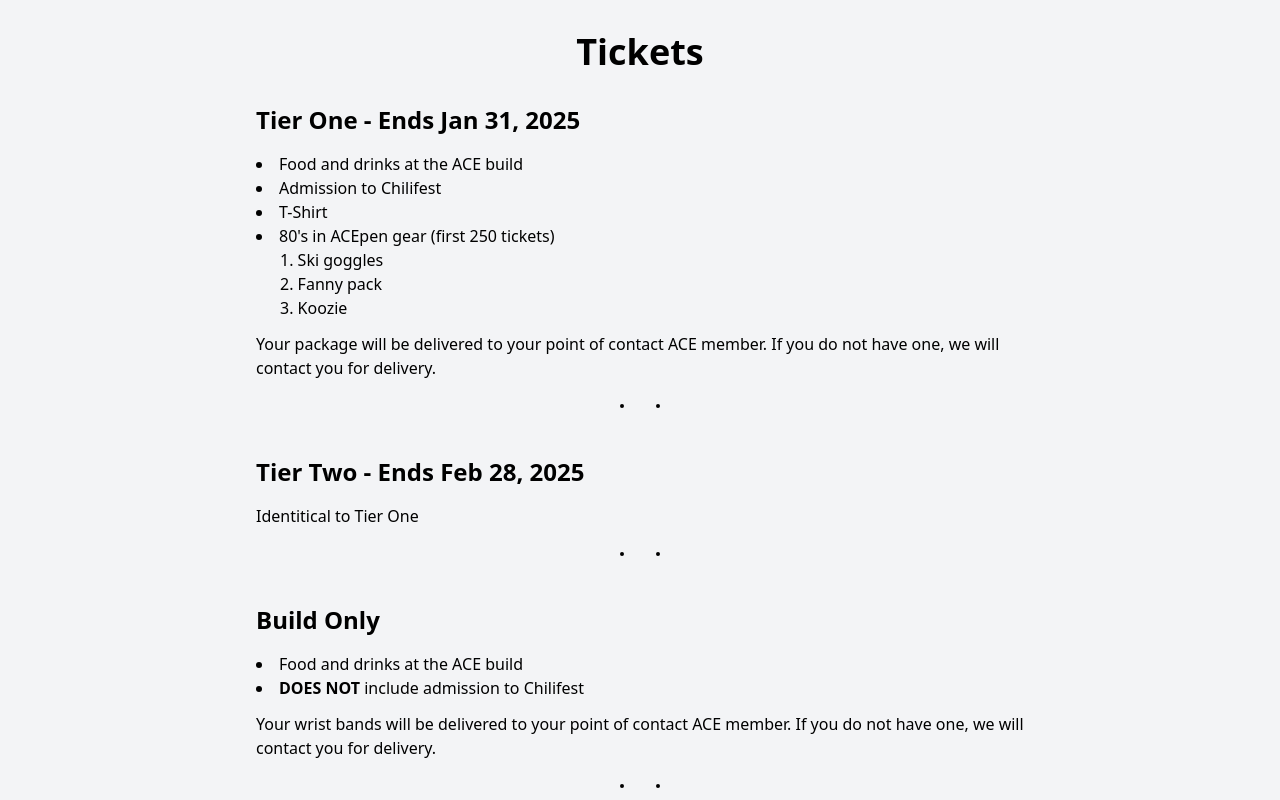
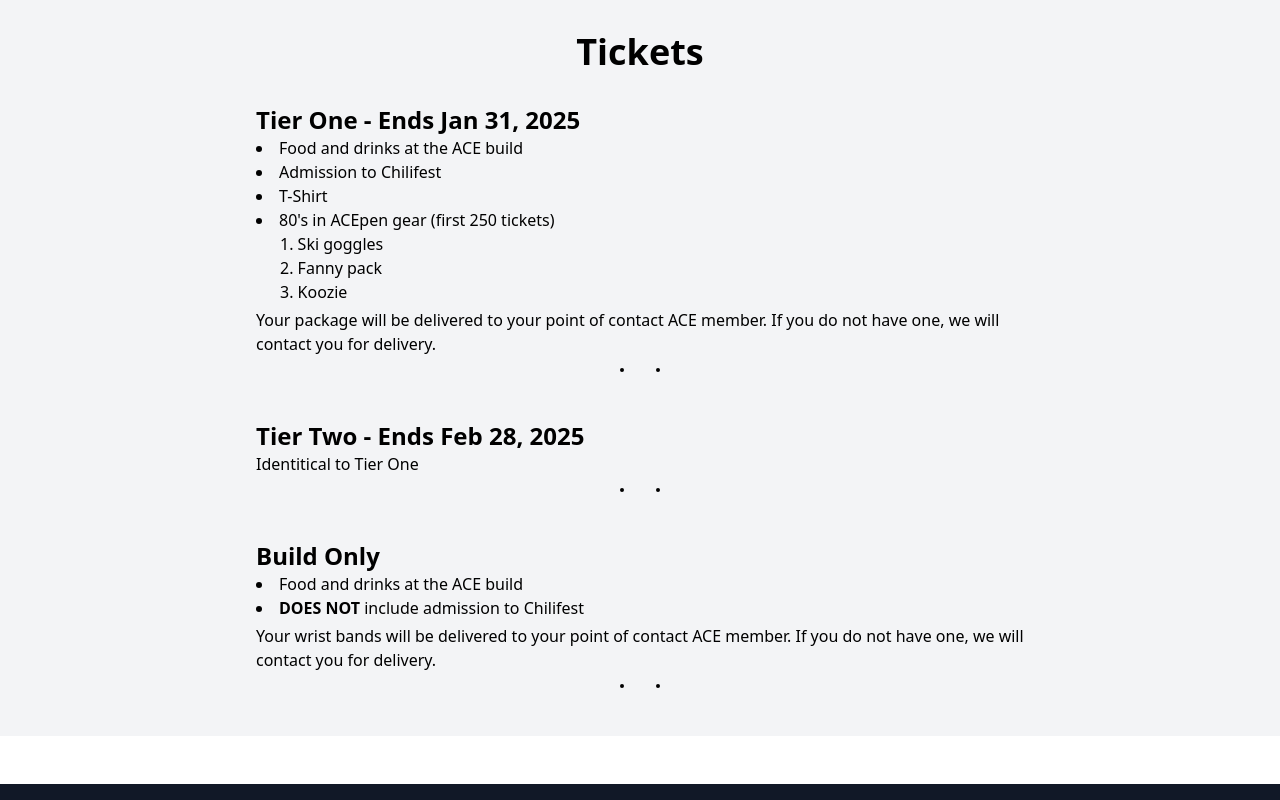
Before and after one commit to andrewlin27/ace-chilifest, a React (Create React App) app in the folder frontend/: page / in a window 1280 px wide. Shown: the part 3680-4480 px from the top of the page. Built offline with nearby package versions, Linux system fonts and the light colour scheme; the HTML template or start-up script is replaced by a standard one; a web font is replaced by a local one.

Commit message:
fix margins for tickets comp

```diff
--- a/frontend/src/components/Tickets.js
+++ b/frontend/src/components/Tickets.js
@@ -7,8 +7,8 @@
 
       {/* Tier One Tickets 130/195*/}
       <div className="mb-12">
-        <h3 className="text-2xl font-semibold mb-4">Tier One - Ends Jan 31, 2025</h3>
-        <ul className='list-disc list-inside mb-3'>
+        <h3 className="text-2xl font-semibold">Tier One - Ends Jan 31, 2025</h3>
+        <ul className='list-disc list-inside mb-1'>
           <li>Food and drinks at the ACE build</li>
           <li>Admission to Chilifest</li>
           <li>T-Shirt</li>
@@ -21,7 +21,7 @@
             </ul>
           </li>
         </ul>
-        <p className="mb-6">
+        <p className="mb-3">
           Your package will be delivered to your point of contact ACE member.
           If you do not have one, we will contact you for delivery.
         </p>
@@ -43,8 +43,8 @@
 
       {/* Tier Two 140/205 */}
       <div className="mb-12">
-        <h3 className="text-2xl font-semibold mb-4">Tier Two - Ends Feb 28, 2025</h3>
-        <p className="mb-6">
+        <h3 className="text-2xl font-semibold">Tier Two - Ends Feb 28, 2025</h3>
+        <p className="mb-3">
           Identitical to Tier One
         </p>
         <div className="flex flex-col sm:flex-row justify-center items-center space-y-4 sm:space-y-0 sm:space-x-8">
@@ -65,8 +65,8 @@
 
       {/* Tier Three 150/215 */}
       {/* <div className="mb-12">
-        <h3 className="text-2xl font-semibold mb-4">Tier Three</h3>
-        <p className="mb-6">
+        <h3 className="text-2xl font-semibold">Tier Three</h3>
+        <p className="mb-3">
           Identitical to Tier One/Two
         </p>
         <div className="flex flex-col sm:flex-row justify-center items-center space-y-4 sm:space-y-0 sm:space-x-8">
@@ -87,8 +87,8 @@
 
       {/* Member/alumni 180 */}
       {/* <div className="mb-12">
-        <h3 className="text-2xl font-semibold mb-4">Active Members & Alumni</h3>
-        <p className="mb-6">
+        <h3 className="text-2xl font-semibold">Active Members & Alumni</h3>
+        <p className="mb-3">
           Identitical to Tier One
         </p>
         <div className="flex justify-center">
@@ -103,12 +103,12 @@
 
       {/* Build Only Tickets */}
       <div>
-        <h3 className="text-2xl font-semibold mb-4">Build Only</h3>
-        <ul className='list-disc list-inside mb-3'>
+        <h3 className="text-2xl font-semibold">Build Only</h3>
+        <ul className='list-disc list-inside mb-1'>
           <li>Food and drinks at the ACE build</li>
           <li><span className='font-bold'>DOES NOT</span> include admission to Chilifest</li>
         </ul>
-        <p className="mb-6">
+        <p className="mb-3">
           Your wrist bands will be delivered to your point of contact ACE member.
           If you do not have one, we will contact you for delivery.
         </p>
```
